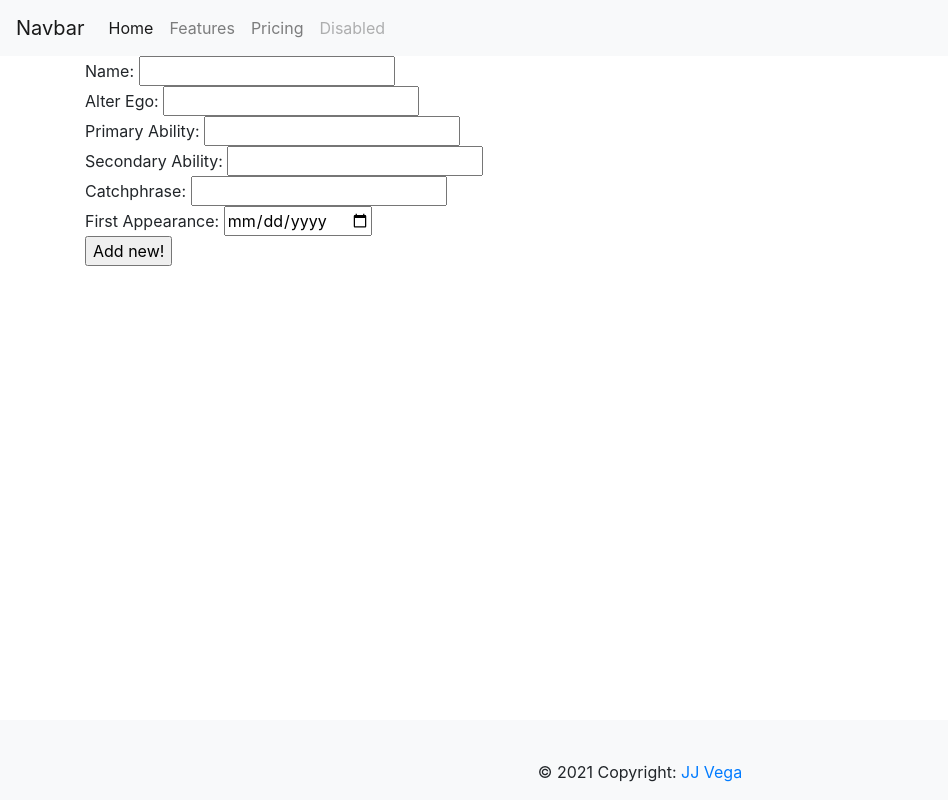
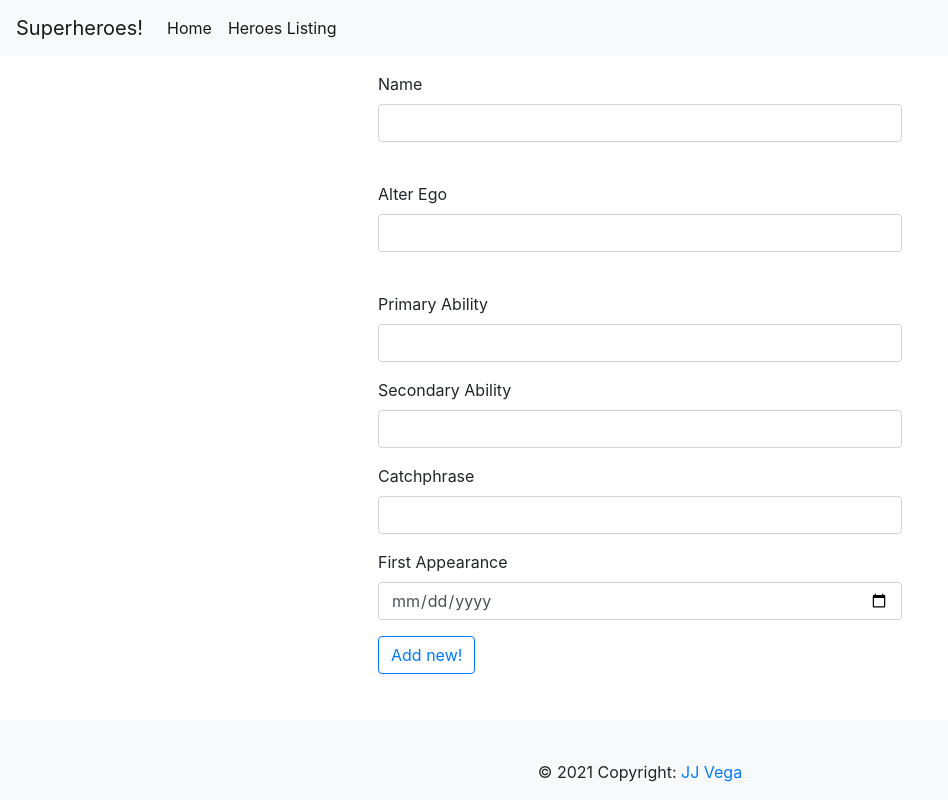
Before and after one commit to jjvega86/comic_database, a Django app: page /superheroes/new/ in a window 1280 px wide. Shown: the whole page, without its empty margins (0-948 px from the left). Run offline with Django 3.2, Linux system fonts and the light colour scheme; some libraries are stand-ins or nearby versions.

Commit message:
Completed layouts and styling with Bootstrap. Final testing on CRUD functionality and URL routing

```diff
--- a/comicdatabase/comicdatabase/settings.py
+++ b/comicdatabase/comicdatabase/settings.py
@@ -126,4 +126,4 @@ USE_TZ = True
 # Static files (CSS, JavaScript, Images)
 # https://docs.djangoproject.com/en/3.1/howto/static-files/
 
-STATIC_URL = '/static/'
+STATIC_URL = 'superheroes/static/'
--- a/comicdatabase/superheroes/templates/superheroes/create.html
+++ b/comicdatabase/superheroes/templates/superheroes/create.html
@@ -1,14 +1,44 @@
 {% extends 'superheroes/main.html' %}
 
 {% block content %}
-<form action="{% url 'superheroes:create_new_superhero' %}" method="post">
-    {% csrf_token%}
-    Name: <input type="text" name="name" id="name"><br>
-    Alter Ego: <input type="text" name="alter_ego" id="alter_ego"><br>
-    Primary Ability: <input type="text" name="primary" id="primary"><br>
-    Secondary Ability: <input type="text" name="secondary" id="secondary"><br>
-    Catchphrase: <input type="text" name="catchphrase" id="catchphrase"><br>
-    First Appearance: <input type="date" name="appearance" id="appearance"><br>
-    <input type="submit" value="Add new!">
-</form>
+<div class="container">
+    <div class="row p-3">
+        <div class="col-md-3"></div>
+        <div class="col-md-6">
+            <form action="{% url 'superheroes:create_new_superhero' %}" method="post">
+                {% csrf_token%}
+                <div class="form-group">
+                    <label for="name">Name</label><br>
+                    <input type="text" class="form-control" id="name"><br>
+                </div>
+                <div class="form-group">
+                    <label for="alter_ego">Alter Ego</label><br>
+                    <input type="text" class="form-control" id="alter_ego"><br>
+                </div>
+                <div class="form-group">
+                    <label for="primary">Primary Ability</label>
+                    <input type="text" class="form-control" id="primary">
+                </div>
+                <div class="form-group">
+                    <label for="secondary">Secondary Ability</label>
+                    <input type="text" class="form-control" id="secondary">
+                </div>
+                <div class="form-group">
+                    <label for="catchphrase">Catchphrase</label><br>
+                    <input type="text" class="form-control" id="catchphrase">
+                </div>
+                <div class="form-group">
+                    <label for="appearance">First Appearance</label><br>
+                    <input type="date" class="form-control" id="appearance">
+                </div>
+                <div class="form-group">
+                    <input type="submit" value="Add new!" class="btn btn-outline-primary">
+                </div>
+            </form>
+        </div>
+        <div class="col-md-3"></div>
+    </div>
+</div>
+
+
 {% endblock%}
--- a/comicdatabase/superheroes/templates/superheroes/main.html
+++ b/comicdatabase/superheroes/templates/superheroes/main.html
@@ -11,11 +11,9 @@
 </head>
 <body>
 {% include 'superheroes/navbar.html' %}
-<div class="container">
-    {% block content %}
+{% block content %}
 
-    {% endblock %}
-</div>
+{% endblock %}
 <div class="fixed-bottom bg-light">
     {% include 'superheroes/footer.html' %}
 </div>
--- a/comicdatabase/superheroes/templates/superheroes/navbar.html
+++ b/comicdatabase/superheroes/templates/superheroes/navbar.html
@@ -1,21 +1,16 @@
 <nav class="navbar navbar-expand-lg navbar-light bg-light">
-  <a class="navbar-brand" href="#">Navbar</a>
-  <button class="navbar-toggler" type="button" data-toggle="collapse" data-target="#navbarNav" aria-controls="navbarNav" aria-expanded="false" aria-label="Toggle navigation">
+    <a class="navbar-brand" href="#">Superheroes!</a>
+    <button class="navbar-toggler" type="button" data-toggle="collapse" data-target="#navbarNav"
+            aria-controls="navbarNav" aria-expanded="false" aria-label="Toggle navigation">
         <span class="navbar-toggler-icon"></span>
     </button>
     <div class="collapse navbar-collapse" id="navbarNav">
         <ul class="navbar-nav">
             <li class="nav-item active">
-        <a class="nav-link" href="#">Home <span class="sr-only">(current)</span></a>
+                <a class="nav-link" href="{% url 'superheroes:home' %}">Home <span class="sr-only">(current)</span></a>
             </li>
-      <li class="nav-item">
-        <a class="nav-link" href="#">Features</a>
-      </li>
-      <li class="nav-item">
-        <a class="nav-link" href="#">Pricing</a>
-      </li>
-      <li class="nav-item">
-        <a class="nav-link disabled" href="#" tabindex="-1" aria-disabled="true">Disabled</a>
+            <li class="nav-item active">
+                <a class="nav-link" href="{% url 'superheroes:index' %}">Heroes Listing <span class="sr-only">(current)</span></a>
             </li>
         </ul>
     </div>
--- a/comicdatabase/superheroes/urls.py
+++ b/comicdatabase/superheroes/urls.py
@@ -3,7 +3,8 @@ from . import views
 
 app_name = 'superheroes'
 urlpatterns = [
-    path('', views.index, name='index'),
+    path('', views.home, name="home"),
+    path('index/', views.index, name='index'),
     path('<int:superhero_id>', views.detail, name='detail'),
     path('new/', views.create, name='create_new_superhero'),
     path('edit/<int:superhero_id>', views.edit_get, name="edit_get"),
--- a/comicdatabase/superheroes/views.py
+++ b/comicdatabase/superheroes/views.py
@@ -7,6 +7,9 @@ from .utils import parse_date_string
 
 
 # Create your views here.
+
+def home(request):
+    return render(request, 'superheroes/home.html')
 
 
 def index(request):
```
Also changed, not shown: comicdatabase/superheroes/templates/superheroes/detail.html (+11 -9 lines), comicdatabase/superheroes/templates/superheroes/edit.html (+45 -12 lines), comicdatabase/superheroes/templates/superheroes/home.html (added, +19 -0 lines), comicdatabase/superheroes/templates/superheroes/index.html (+6 -6 lines), comicdatabase/superheroes/static/superheroes/spidermanshield.jpeg (added), 2 other files. Lines whose indentation alone changed are shown as unchanged.
